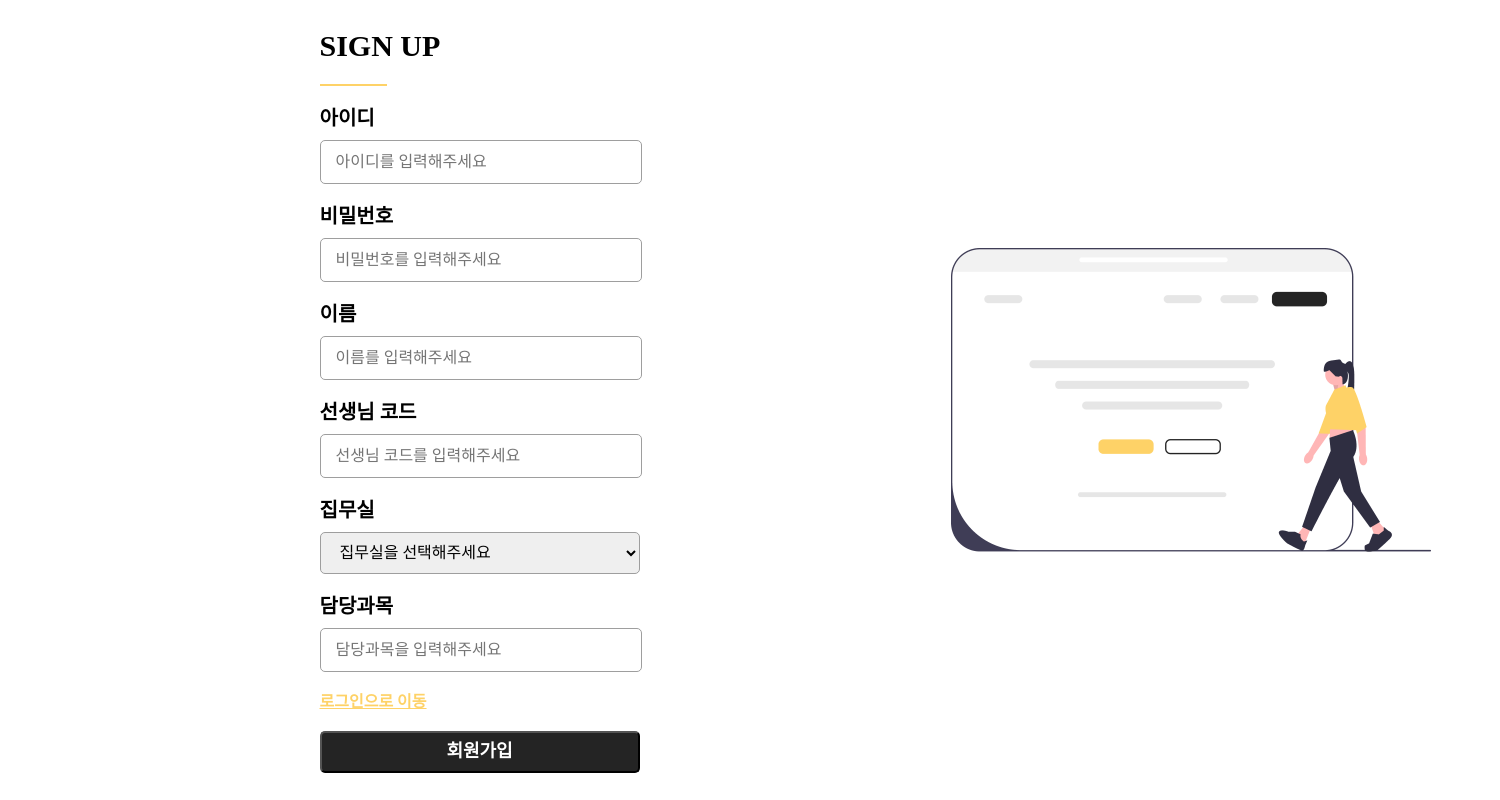
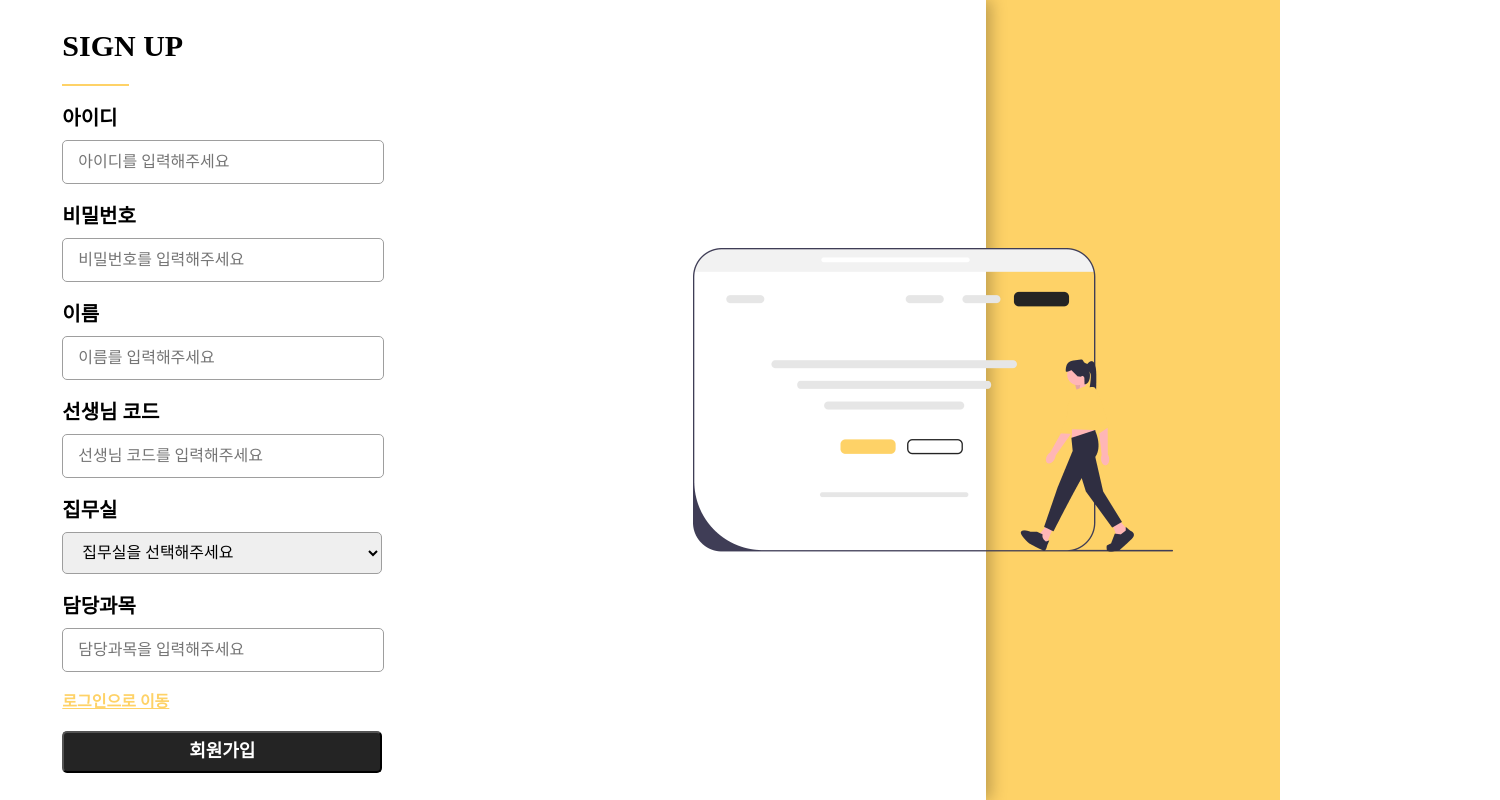
Before and after one commit to kodomomo/sunshijo_frontend, a React (Create React App) app: page /signUp in a window 1280 px wide. Shown: the whole page, 1500 px wide, since content can reach past the window. Built offline with nearby package versions, Linux system fonts and the light colour scheme.

Commit message:
fix: 로그인및회원가입 비율 수정

```diff
--- a/src/pages/LoginPage.tsx
+++ b/src/pages/LoginPage.tsx
@@ -125,7 +125,7 @@ const PageBackground = styled.div`
 `;
 const MainDiv = styled.div`
   height: 100%;
-  width: 1500px;
+  width: 77vw;
   background-color: #fff;
   box-shadow: 5px 0 15px rgba(0, 0, 0, 0.25);
   display: flex;
--- a/src/pages/SignUpPage.tsx
+++ b/src/pages/SignUpPage.tsx
@@ -193,7 +193,7 @@ const PageBackground = styled.div`
 `;
 const MainDiv = styled.div`
   height: 100%;
-  width: 1500px;
+  width: 77vw;
   background-color: #fff;
   box-shadow: 5px 0 15px rgba(0, 0, 0, 0.25);
   display: flex;
```
